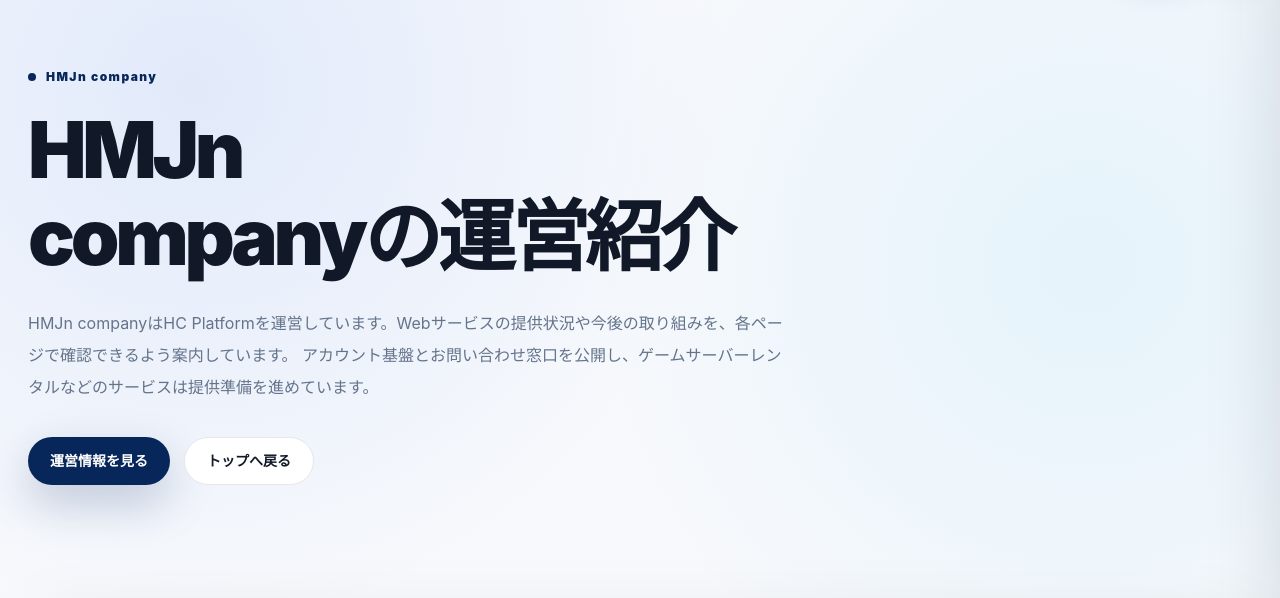
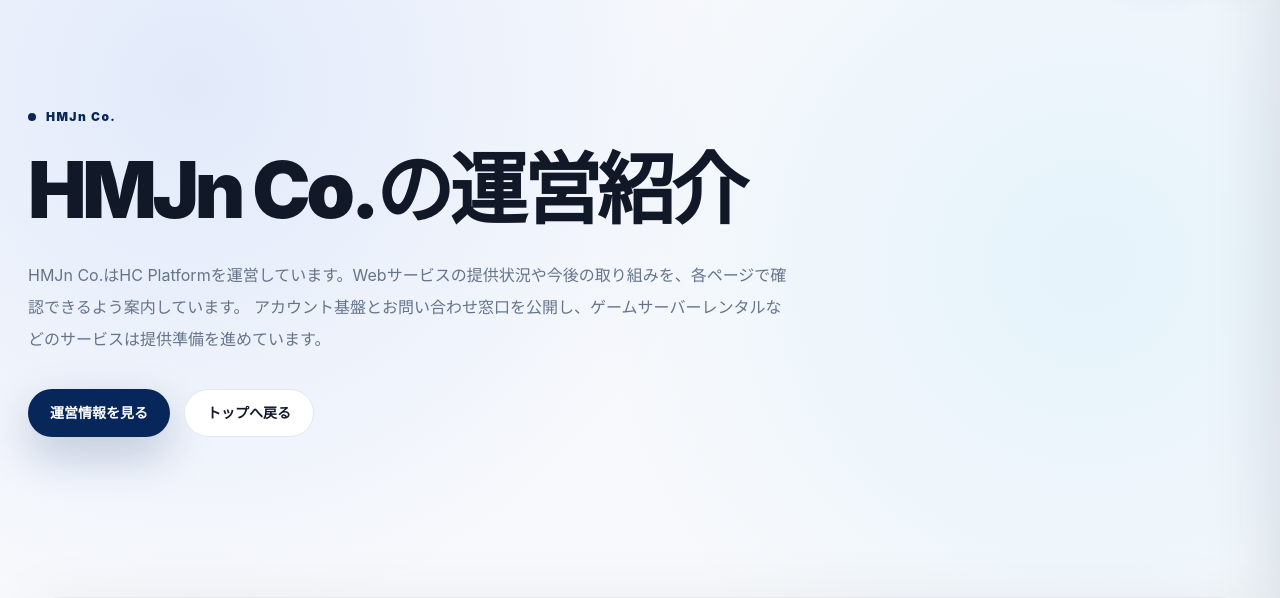
Before and after one commit to kakuni-hmjn/hc-platform, a PHP site: page /company/ in a window 1280 px wide. Shown: the part 89-687 px from the top of the page. Run offline with PHP 8.4, Linux system fonts and the light colour scheme; some libraries are stand-ins or nearby versions.

Commit message:
Refine HC public content and brand consistency

```diff
--- a/company/index.php
+++ b/company/index.php
@@ -1,6 +1,6 @@
 <?php
-$pageTitle = "運営紹介 | HMJn company";
-$pageDescription = "HMJn companyの運営紹介ページです。現在準備中です。";
+$pageTitle = "運営紹介 | HMJn Co.";
+$pageDescription = "HMJn Co.の運営概要、HC Platformの事業内容、現在のサービス提供状況、お問い合わせ方法をご案内します。";
 $pageCss = "/company/company.css";
 
 require_once __DIR__ . "/../parts/head.php";
@@ -13,10 +13,10 @@ require_once __DIR__ . "/../parts/head.php";
     <section class="company-hero">
         <div class="container">
             <div class="company-hero-content reveal">
-                <p class="eyebrow">HMJn company</p>
-                <h1>HMJn companyの運営紹介</h1>
+                <p class="eyebrow">HMJn Co.</p>
+                <h1>HMJn Co.の運営紹介</h1>
                 <p>
-                    HMJn companyはHC Platformを運営しています。Webサービスの提供状況や今後の取り組みを、各ページで確認できるよう案内しています。
+                    HMJn Co.はHC Platformを運営しています。Webサービスの提供状況や今後の取り組みを、各ページで確認できるよう案内しています。
                     アカウント基盤とお問い合わせ窓口を公開し、ゲームサーバーレンタルなどのサービスは提供準備を進めています。
                 </p>
 
--- a/index.php
+++ b/index.php
@@ -391,7 +391,7 @@ require_once __DIR__ . "/parts/head.php";
                             </a>
                         <?php else: ?>
                             <span class="service-coming-soon">
-                                詳細準備中
+                                詳細ページは未公開です
                             </span>
                         <?php endif; ?>
                     </div>
--- a/services/index.php
+++ b/services/index.php
@@ -236,7 +236,7 @@ require_once __DIR__ . "/../parts/head.php";
                                     </a>
                                 <?php else: ?>
                                     <span class="service-coming-soon">
-                                        詳細準備中
+                                        詳細ページは未公開です
                                     </span>
                                 <?php endif; ?>
                             </div>
--- a/services/rental/index.php
+++ b/services/rental/index.php
@@ -170,7 +170,7 @@ require_once __DIR__ . "/../../parts/head.php";
                                 <span>→</span>
                             </a>
                         <?php else: ?>
-                            <span class="service-coming-soon">詳細準備中</span>
+                            <span class="service-coming-soon">詳細ページは未公開です</span>
                         <?php endif; ?>
                     </article>
                 <?php endforeach; ?>
```
